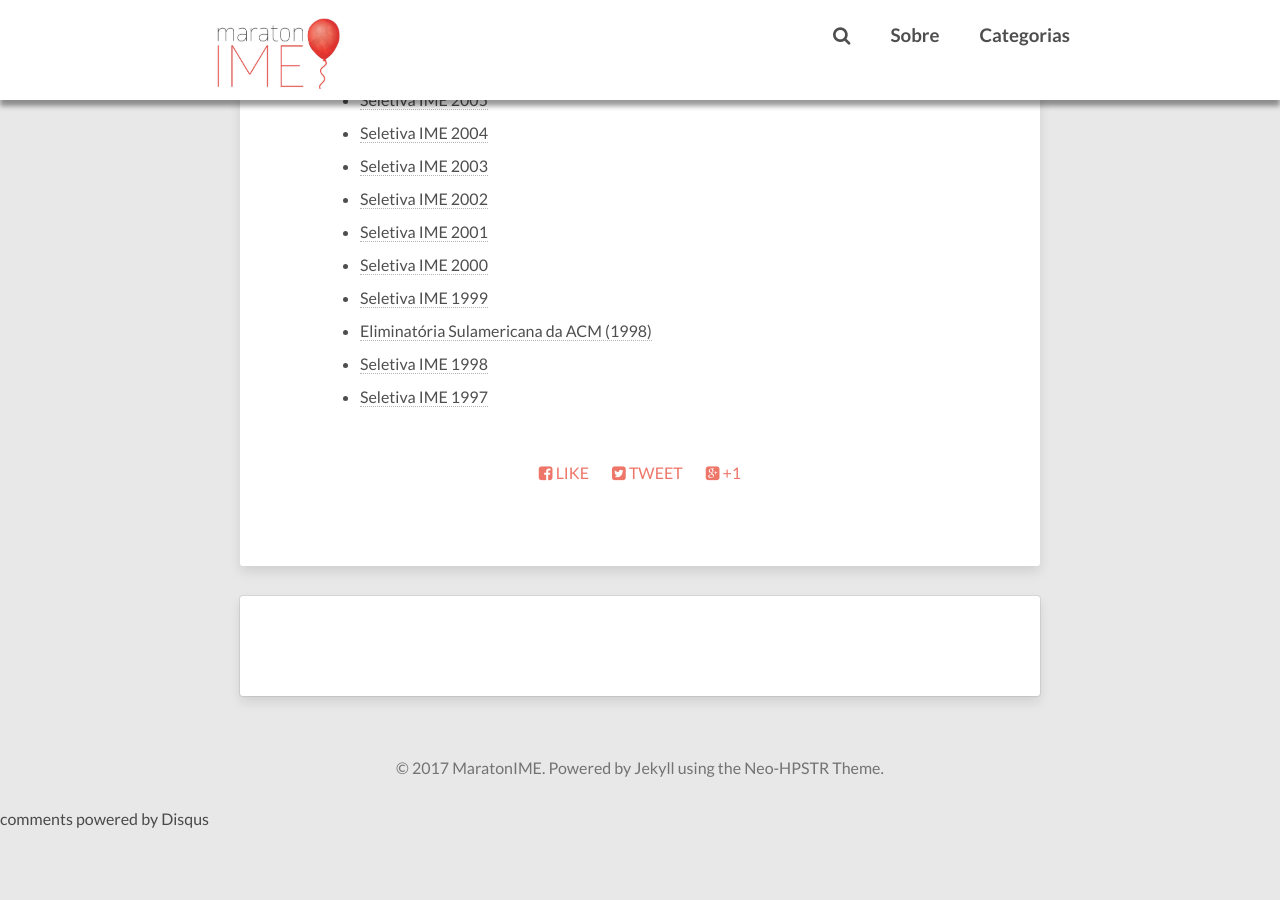
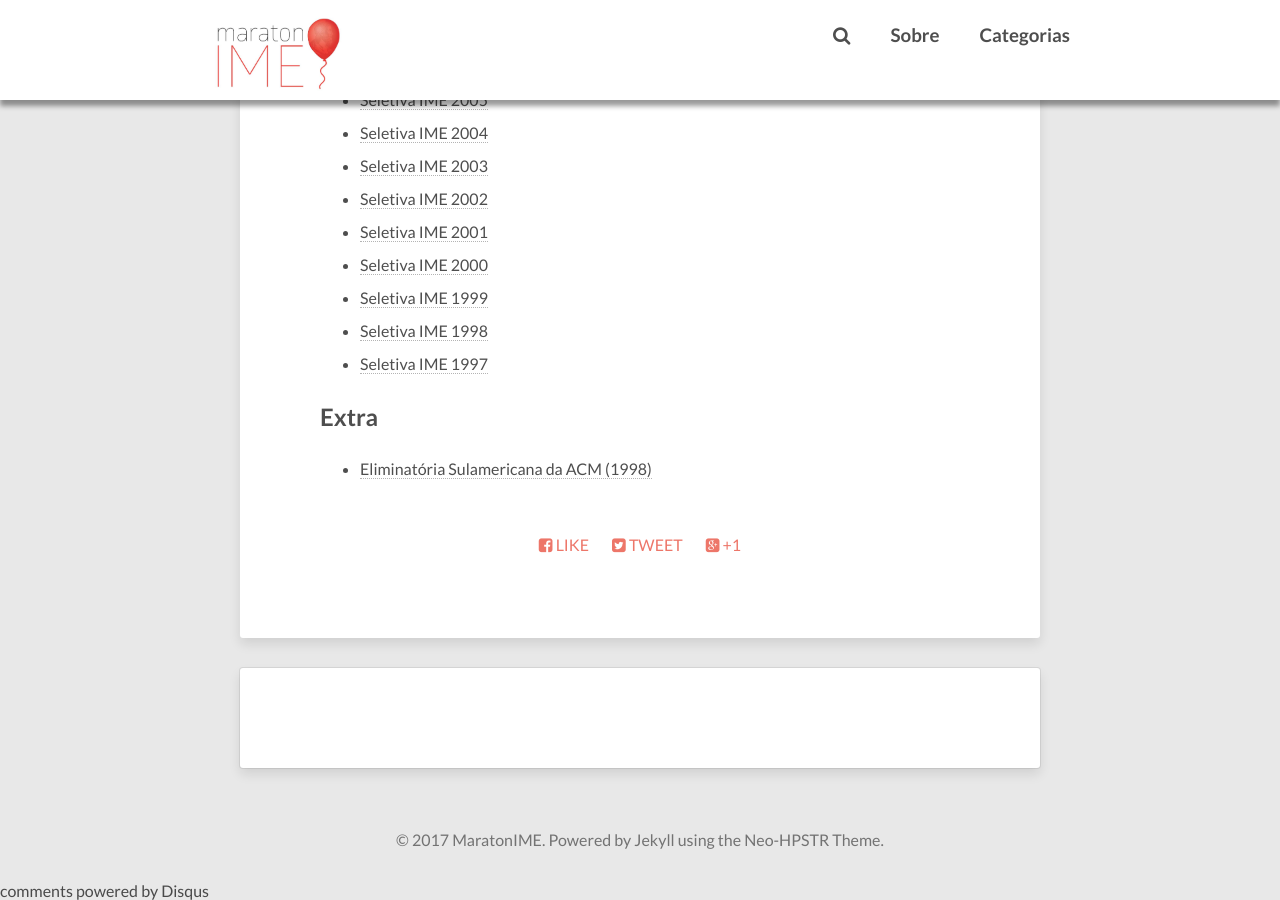
Before and after one commit to maratonusp/blog, a Jekyll site: the page built from pages/seletivas.markdown, in a window 1280 px wide and 900 px high, scrolled down 955 px. Built offline with Jekyll 4.4.1, drawn with Linux system fonts in a browser that asks for light colours; nearby versions of some CDN libraries; comment, search, counter and statistics services are not loaded; before the commit the page ends 1783 px from its top, so only the background shows below that.

Commit message:
Linkando ACM

```diff
--- a/pages/seletivas.markdown
+++ b/pages/seletivas.markdown
@@ -28,7 +28,11 @@ A prova é organizada pelos próprios alunos, geralmente aqueles que já não po
   <li> <a href="seletiva-2001"> Seletiva IME 2001 </a> </li>
   <li> <a href="seletiva-2000"> Seletiva IME 2000 </a> </li>
   <li> <a href="seletiva-1999"> Seletiva IME 1999 </a> </li>
-  <li> <a href="http://www.ime.usp.br/~cef/acm/"> Eliminatória Sulamericana da ACM (1998) </a> </li>
   <li> <a href="seletiva-1998"> Seletiva IME 1998 </a> </li>
   <li> <a href="seletiva-1997"> Seletiva IME 1997 </a> </li>
 </ul>
+
+<h2> Extra </h2>
+<ul>
+  <li> <a href="http://www.ime.usp.br/~maratona/assets/seletivas/acm/"> Eliminatória Sulamericana da ACM (1998) </a> </li>
+</ul>
```
